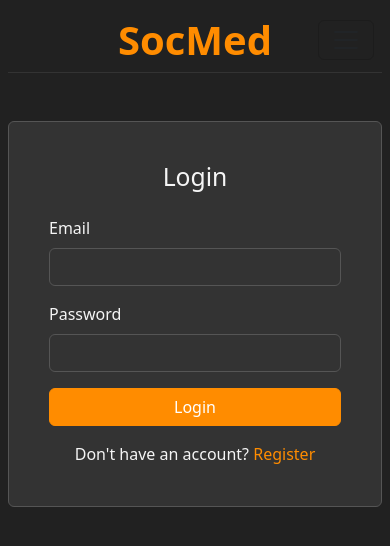
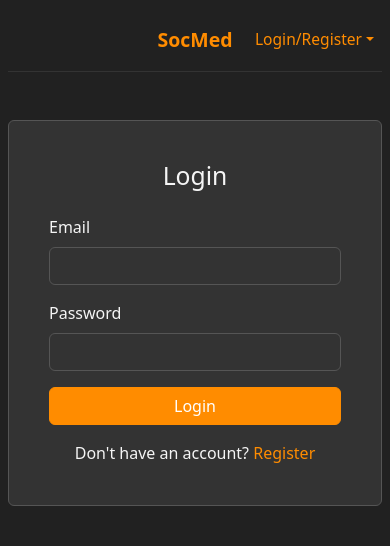
Before and after one commit to ericchong0715/capstone-project, a React (Vite) app in the folder socmed/: page /login in a window 390 px wide. Shown: the top 546 px of the page. Built offline with nearby package versions, Linux system fonts and the light colour scheme; no server answers.

Commit message:
feat: Implement responsive header with proportional shrinking and non-overlapping elements

```diff
--- a/socmed/src/components/Navbar.jsx
+++ b/socmed/src/components/Navbar.jsx
@@ -12,20 +12,22 @@ export default function Navbar() {
 
   return (
     <nav className="navbar navbar-expand-lg bg-body-tertiary border-bottom">
-      <div className="container d-flex align-items-center justify-content-between">
+      <div className="container d-flex align-items-center justify-content-between gap-2">
         {/* Left side: Brand only */}
-        <div className="d-flex align-items-center">
-          <Link to="/" className="navbar-brand fw-bold" style={{ fontSize: '40px', color: '#ff8800', lineHeight: 1, display: 'inline-block' }}>
+        <div id="header-brand-id" className="d-flex align-items-center" style={{ flex: '1 1 auto', minWidth: '0' }}>
+          <Link to="/" className="navbar-brand fw-bold" style={{ fontSize: 'clamp(12px, 5vw, 40px)', color: '#ff8800', lineHeight: 1, display: 'inline-block' }}>
             SocMed
           </Link>
         </div>
-        <div className="d-flex align-items-center">
-        {user && (
-              <li className="nav-item dropdown d-flex d-lg-none ">
-                <a className="nav-link dropdown-toggle" href="#" role="button" data-bs-toggle="dropdown">
+        {/* Right side: User Dropdown or Login/Register Links */}
+        <div id="header-dropdown-id" className="d-flex align-items-center" style={{ flex: '0 1 auto', minWidth: '0' }}>
+        <ul className="navbar-nav">
+        {user ? (
+            <li className="nav-item dropdown">
+              <a className="nav-link dropdown-toggle text-nowrap" href="#" role="button" data-bs-toggle="dropdown" aria-expanded="false" style={{ fontSize: 'clamp(10px, 4vw, 30px)' }}>
                 {user.name}
               </a>
-                <ul className="dropdown-menu dropdown-menu-end">
+              <ul className="dropdown-menu dropdown-menu-end dropdown-menu-custom">
                 <li>
                   <button className="dropdown-item" onClick={handleLogout}>
                     Logout
@@ -33,35 +35,17 @@ export default function Navbar() {
                 </li>
               </ul>
             </li>
-            )}
-        {/* Right side: Collapsible menu with user/login/register */}
-        <button className="navbar-toggler d-lg-none" type="button" data-bs-toggle="collapse" data-bs-target="#nav" aria-controls="nav" aria-expanded="false" aria-label="Toggle navigation">
-          <span className="navbar-toggler-icon"></span>
-        </button>
-        </div>
-        <div id="nav" className="collapse navbar-collapse">
-          <ul className="navbar-nav ms-auto">
-            {!user && (
-              <>
-                <li className="nav-item">
-                  <NavLink to="/login" className="nav-link">Login</NavLink>
+          ) : (
+            <li className="nav-item dropdown">
+              <a className="nav-link dropdown-toggle text-nowrap" href="#" role="button" data-bs-toggle="dropdown" aria-expanded="false" style={{ fontSize: 'clamp(10px, 4vw, 30px)' }}>
+                Login/Register
+              </a>
+              <ul className="dropdown-menu dropdown-menu-end dropdown-menu-custom">
+                <li>
+                  <NavLink to="/login" className="dropdown-item">Login</NavLink>
                 </li>
-                <li className="nav-item">
-                  <NavLink to="/register" className="nav-link">Register</NavLink>
-                </li>
-              </>
-            )}
-
-            {user && (
-              <li className="nav-item dropdown d-none d-lg-flex">
-                <a className="nav-link dropdown-toggle" href="#" role="button" data-bs-toggle="dropdown">
-                  {user.name}
-                </a>
-                <ul className="dropdown-menu dropdown-menu-end">
                 <li>
-                    <button className="dropdown-item" onClick={handleLogout}>
-                      Logout
-                    </button>
+                  <NavLink to="/register" className="dropdown-item">Register</NavLink>
                 </li>
               </ul>
             </li>
--- a/socmed/src/index.css
+++ b/socmed/src/index.css
@@ -55,3 +55,17 @@ button:focus,
 button:focus-visible {
   outline: 4px auto -webkit-focus-ring-color;
 }
+
+.dropdown-menu-custom {
+  z-index: 1050;
+}
+
+.custom-toggler {
+  /* Remove default toggler icon */
+  background-image: none;
+  /* Add a custom dropdown arrow if desired, or just rely on Bootstrap's dropdown-toggle class */
+  /* For example, if you want a custom arrow: */
+  /* content: ">>"; */
+  /* Or use a Bootstrap class that adds a caret */
+
+}
```
Lines whose indentation alone changed are shown as unchanged.
